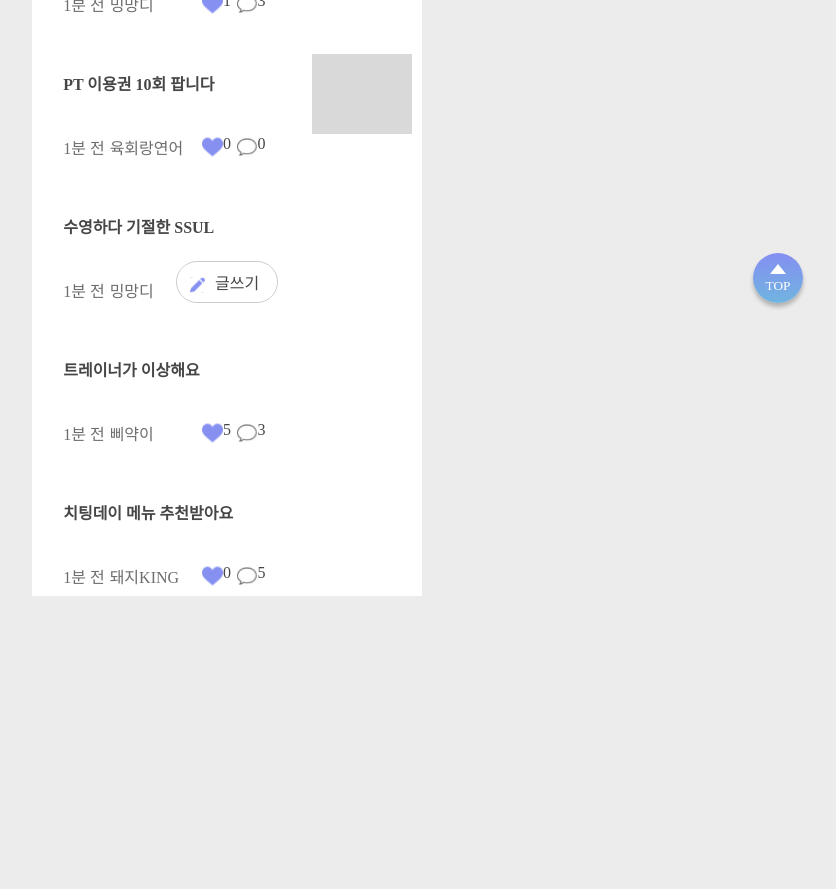
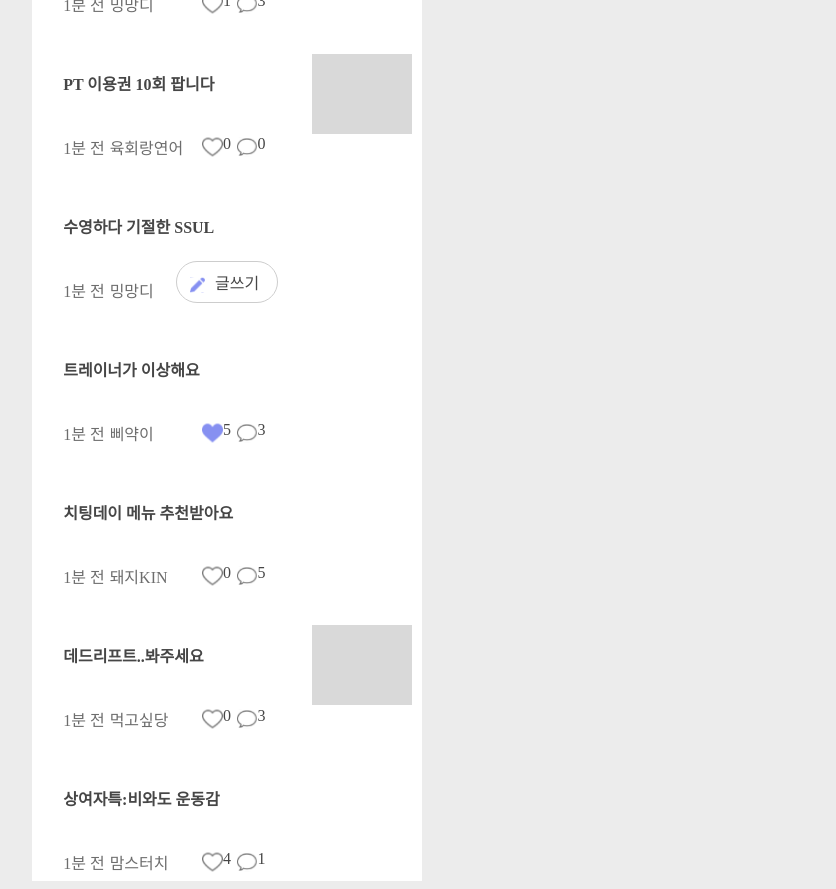
Before and after one commit to ktmihs/bodyBuddy, a Next.js app: page /community in a window 1280 px wide. Shown: the part 380-1269 px from the top of the page, without its empty margins (413-1249 px from the left). Before the commit the page ends 984 px from the top, so only its background shows below. Built offline with nearby package versions, Linux system fonts and the light colour scheme; a web font is replaced by a local one; what emotion-reset would draw is missing.

Commit message:
feat: #27 Top Button
- 스크롤이 발생하는 페이지에서 최상위로 이동할 수 있는 탑버튼 구현
- offsetY가 100이상일 때만 해당 버튼이 노출되도록 구현

```diff
--- a/components/common/button/index.tsx
+++ b/components/common/button/index.tsx
@@ -12,6 +12,8 @@ import {
 
 import NaverLogo from '@assets/signUp/naver.svg';
 import KakaoLogo from '@assets/signUp/kakao.svg';
+import { useEffect, useRef } from 'react';
+import { throttle } from 'lodash';
 
 export const GradientButton = ({ link, buttonTitle, bottomPercent }: GradientButtonProps) => {
   return (
@@ -81,8 +83,27 @@ export const SocialLinkButton = ({
 };
 
 export const TopButton = () => {
+  const button = useRef<HTMLButtonElement>(null);
+
+  useEffect(() => {
+    const HandleScroll = throttle(() => {
+      if (!button.current) return;
+      button.current.style.display = window.pageYOffset > 100 ? 'block' : 'none';
+    }, 300);
+
+    const GoToTop = () => window.scroll({ top: 0, behavior: 'smooth' });
+
+    window.addEventListener('scroll', HandleScroll);
+    button.current?.addEventListener('click', GoToTop);
+
+    return () => {
+      window.removeEventListener('scroll', HandleScroll);
+      button.current?.removeEventListener('click', GoToTop);
+    };
+  }, []);
+
   return (
-    <StyledTopButton>
+    <StyledTopButton ref={button}>
       <div id="polygon"></div>
       <div>TOP</div>
     </StyledTopButton>
--- a/pages/community/index.tsx
+++ b/pages/community/index.tsx
@@ -129,7 +129,7 @@ const Community: NextPage = () => {
           </a>
           <MetaContainer>
             <PostMetaInfo nickname="밍망디" time={new Date()} className="list" />
-            <LikeAndCommentCount like={1} comment={3} isClickable={false} isClicked={true} />
+            <LikeAndCommentCount like={1} comment={3} isClickable={false} isClicked={false} />
           </MetaContainer>
         </Post>
         <Post>
@@ -142,7 +142,7 @@ const Community: NextPage = () => {
           </a>
           <MetaContainer>
             <PostMetaInfo nickname="육회랑연어" time={new Date()} className="list" />
-            <LikeAndCommentCount like={0} comment={0} isClickable={false} isClicked={true} />
+            <LikeAndCommentCount like={0} comment={0} isClickable={false} isClicked={false} />
           </MetaContainer>
         </Post>
         <Post>
@@ -174,8 +174,31 @@ const Community: NextPage = () => {
             <p>마구 먹어야지~!</p>
           </a>
           <MetaContainer>
-            <PostMetaInfo nickname="돼지KING" time={new Date()} className="list" />
-            <LikeAndCommentCount like={0} comment={5} isClickable={false} isClicked={true} />
+            <PostMetaInfo nickname="돼지KIN" time={new Date()} className="list" />
+            <LikeAndCommentCount like={0} comment={5} isClickable={false} isClicked={false} />
+          </MetaContainer>
+        </Post>
+        <Post>
+          <a href="community/7">
+            <p>데드리프트..봐주세요</p>
+            <p>데드리프트 할 때마다 허리가 아픈데 이게 맞는지 모르겠어요 ㅜㅜ</p>
+            <ImageContainer>
+              <Image src="/assets/community/blank.svg" alt="첨부한 사진" width="100" height="80" />
+            </ImageContainer>
+          </a>
+          <MetaContainer>
+            <PostMetaInfo nickname="먹고싶당" time={new Date()} className="list" />
+            <LikeAndCommentCount like={0} comment={3} isClickable={false} isClicked={false} />
+          </MetaContainer>
+        </Post>
+        <Post>
+          <a href="community/8">
+            <p>상여자특:비와도 운동감</p>
+            <p>저는 하여자입니다</p>
+          </a>
+          <MetaContainer>
+            <PostMetaInfo nickname="맘스터치" time={new Date()} className="list" />
+            <LikeAndCommentCount like={4} comment={1} isClickable={false} isClicked={false} />
           </MetaContainer>
         </Post>
       </div>
```
